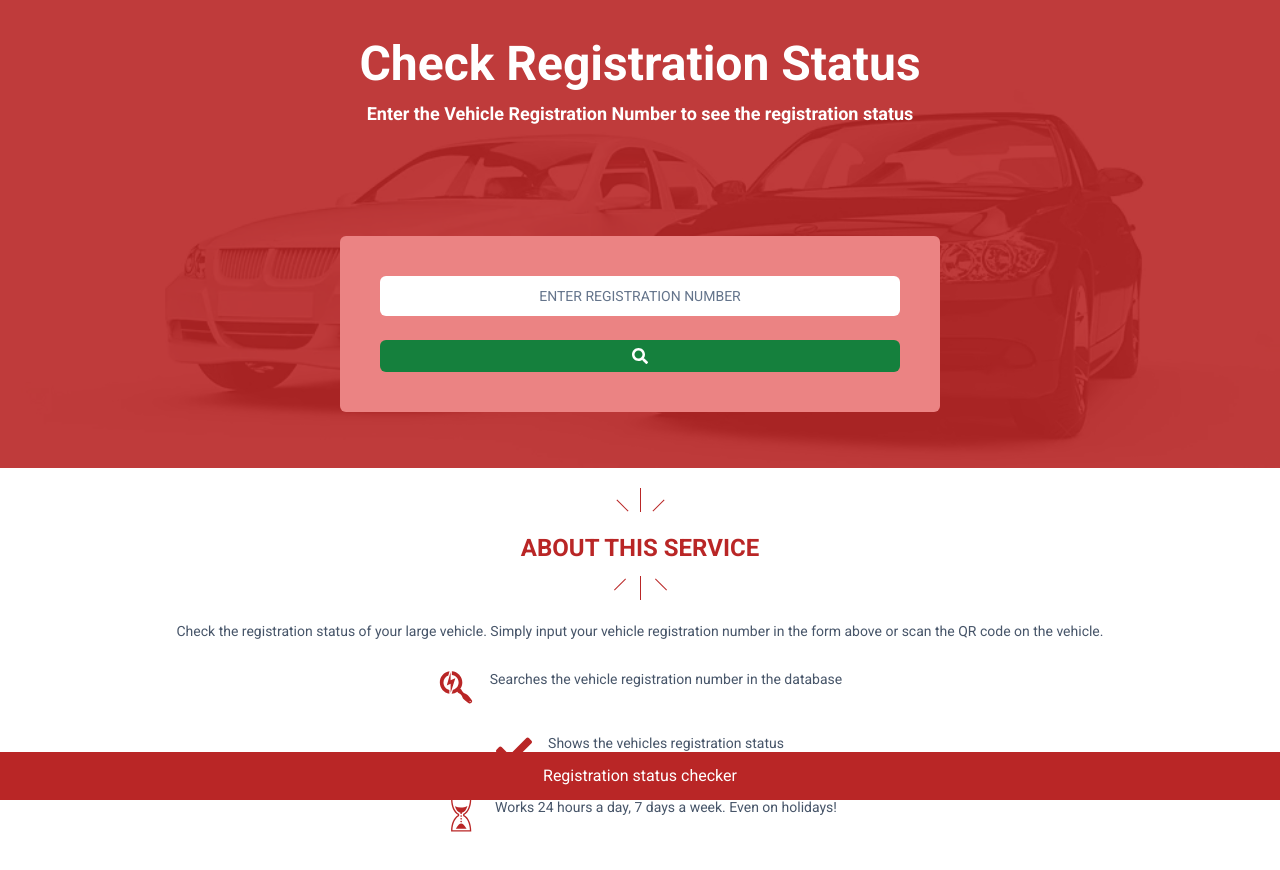
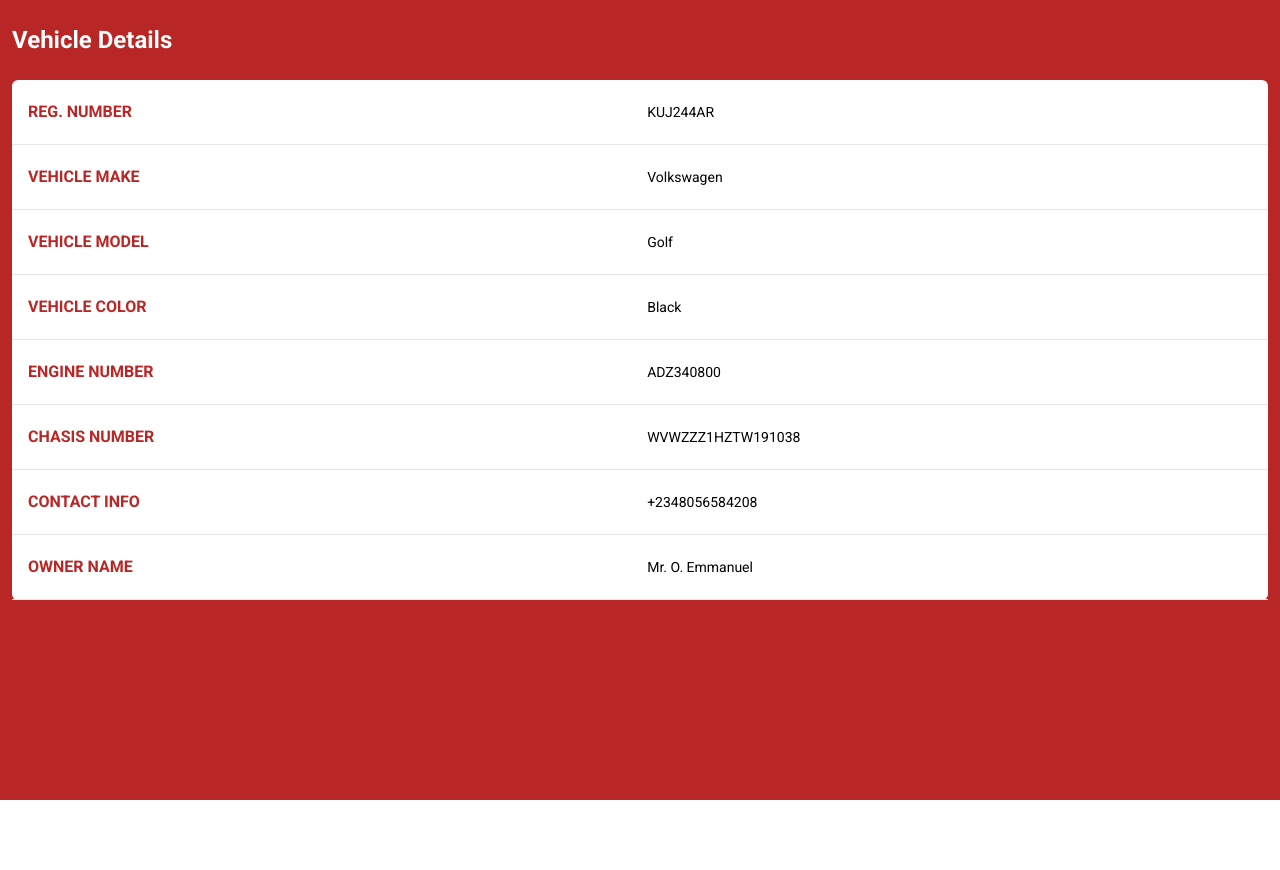
Before and after one commit to Earthfill/Algon, a React (Vite) app: page /details in a window 1280 px wide. Shown: the top 870 px of the page. After the commit the page ends 800 px from the top, so only its background shows below. Built offline with nearby package versions, Linux system fonts and the light colour scheme.

Commit message:
details page

```diff
--- a/package.json
+++ b/package.json
@@ -12,7 +12,9 @@
   "dependencies": {
     "react": "^18.2.0",
     "react-dom": "^18.2.0",
-    "react-icons": "^4.12.0"
+    "react-icons": "^4.12.0",
+    "react-router-dom": "^6.20.0",
+    "react-spinners": "^0.13.8"
   },
   "devDependencies": {
     "@types/react": "^18.2.37",
--- a/src/App.jsx
+++ b/src/App.jsx
@@ -1,13 +1,16 @@
-import About from "./components/About"
-import Checker from "./components/Checker"
-import Footer from "./components/Footer"
+import { BrowserRouter, Route, Routes } from "react-router-dom"
+import Home from "./pages/Home"
+import Details from "./pages/Details"
 
 function App() {
   return (
     <div>
-      <Checker />
-      <About />
-      <Footer />
+      <BrowserRouter>
+        <Routes>
+          <Route path="/" element={<Home />} />
+          <Route path="/details" element={<Details />} />
+        </Routes>
+      </BrowserRouter>
     </div>
   )
 }
--- a/src/components/About.jsx
+++ b/src/components/About.jsx
@@ -27,7 +27,7 @@ const About = () => {
           <span className="text-red text-4xl"><FaCheck /></span>
           <span className="justify-start">Shows the vehicles registration status</span>
         </div>
-        <div className="flex xl:justify-center items-start  gap-4 text-slate-600 pt-7 pb-20">
+        <div className="flex xl:justify-center items-start  gap-4 text-slate-600 pt-7">
           <span className="text-red text-4xl"><GiSandsOfTime /></span>
           <span className="justify-start">Works 24 hours a day, 7 days a week. Even on holidays!</span>
         </div>
--- a/src/components/Checker.jsx
+++ b/src/components/Checker.jsx
@@ -1,4 +1,5 @@
 import { FaSearch } from "react-icons/fa";
+import { Link } from "react-router-dom";
 
 const Checker = () => {
   return (
@@ -9,7 +10,7 @@ const Checker = () => {
         <div className="xl:w-[600px] xl:mx-auto rounded-md mt-20 mx-14 bg-pale-red">
           <form action="" className="xl:p-10 p-6 flex flex-col gap-6">
             <input placeholder="ENTER REGISTRATION NUMBER" className="xl:outline-none xl:pl-2 rounded-md py-2 text-black placeholder:text-slate-500 placeholder:text-sm placeholder:font-bolder placeholder:text-center outline-orange-400 px-2" />
-            <button className="xl:cursor-pointer hover:scale-105 hover:transform transition:transform duration-300 flex justify-center bg-green-700 rounded-md font-extrabold p-2"> <FaSearch /></button>
+            <Link to='/details' className="xl:cursor-pointer hover:scale-105 hover:transform transition:transform duration-300 flex justify-center bg-green-700 rounded-md font-extrabold p-2"> <FaSearch /></Link>
           </form>
         </div>
       </div>
--- a/src/components/Footer.jsx
+++ b/src/components/Footer.jsx
@@ -1,6 +1,6 @@
 const Footer = () => {
   return (
-    <div className="py-3 xl:mt-12 fixed bottom-0 w-full mt-20 bg-royal-red text-white text-center">
+    <div className="py-3 xl:fixed xl:bottom-0 xl:w-full mt-20 bg-royal-red text-white text-center">
       Registration status checker
     </div>
   )
--- /dev/null
+++ b/src/pages/Details.jsx
@@ -0,0 +1,84 @@
+import { FaCheck } from "react-icons/fa"
+import { IoClose } from "react-icons/io5";
+
+const Details = () => {
+  return (
+    <div className="bg-royal-red h-screen overflow-hidden">
+      {/* <div className="flex flex-col items-center justify-center h-screen">
+        <div className="text-green-700 text-8xl pb-5"><FaCheck /></div>
+        <div>This vehicle is registered!</div>
+        <button className="bg-green-700 px-4 py-2 text-white mt-20">OK</button>
+      </div> */}
+      {/* <div className="flex flex-col items-center justify-center h-screen">
+        <div className="text-red text-8xl pb-5"><IoClose /></div>
+        <div>This vehicle is not registered!</div>
+        <button className="bg-red px-4 py-2 text-white mt-20">CLOSE</button>
+      </div> */}
+      <div>
+        <div className="pl-3 text-2xl text-white font-bold py-6">Vehicle Details</div>
+        {/* <div className="flex">
+          <div className="flex flex-col gap-5 pl-10 pt-10 pb-96">
+            <div className="text-red font-bold border-b pb-3">REGISTRATION NUMBER</div>
+            <div className="text-red font-bold border-b pb-3">VEHICLE MAKE</div>
+            <div className="text-red font-bold border-b pb-3">VEHICLE MODEL</div>
+            <div className="text-red font-bold border-b pb-3">VEHICLE COLOR</div>
+            <div className="text-red font-bold border-b pb-3">ENGINE NUMBER</div>
+            <div className="text-red font-bold border-b pb-3">CHASIS NUMBER</div>
+            <div className="text-red font-bold border-b pb-3">CONTACT INFORMATION</div>
+            <div className="text-red font-bold pb-3">OWNER NAME</div>
+          </div>
+          <div className="flex flex-col gap-5 pr-10 pt-10 pb-96">
+            <div className="text-half-transparent border-b pb-3">KUJ244AR</div>
+            <div className="text-half-transparent border-b pb-3">Volkswagen</div>
+            <div className="text-half-transparent border-b pb-3">Golf</div>
+            <div className="text-half-transparent border-b pb-3">Black</div>
+            <div className="text-half-transparent border-b pb-3">ADZ340800</div>
+            <div className="text-half-transparent border-b pb-3">WVWZZZ1HZTW191038</div>
+            <div className="text-half-transparent border-b pb-3">+2348056584208</div>
+            <div className="text-half-transparent border-b pb-3">Mr. O. Vincent</div>
+          </div>
+        </div> */}
+        <div className="px-3">
+          <table className="min-w-full bg-white rounded-md border-gray-300">
+            <tbody className="whitespace-nowrap">
+              <tr className="border-b">
+                <th className="py-5 px-4 text-red text-left">REG. NUMBER</th>
+                <td className="text-sm">KUJ244AR</td>
+              </tr>
+              <tr className="border-b">
+                <th className="py-5 px-4 text-red text-left">VEHICLE MAKE</th>
+                <td className="text-sm">Volkswagen</td>
+              </tr>
+              <tr className="border-b">
+                <th className="py-5 px-4 text-red text-left">VEHICLE MODEL</th>
+                <td className="text-sm">Golf</td>
+              </tr>
+              <tr className="border-b">
+                <th className="py-5 px-4 text-red text-left">VEHICLE COLOR</th>
+                <td className="text-sm">Black</td>
+              </tr>
+              <tr className="border-b">
+                <th className="py-5 px-4 text-red text-left">ENGINE NUMBER</th>
+                <td className="text-sm">ADZ340800</td>
+              </tr>
+              <tr className="border-b">
+                <th className="py-5 px-4 text-red text-left">CHASIS NUMBER</th>
+                <td className="text-sm">WVWZZZ1HZTW191038</td>
+              </tr>
+              <tr className="border-b">
+                <th className="py-5 px-4 text-red text-left">CONTACT INFO</th>
+                <td className="text-sm">+2348056584208</td>
+              </tr>
+              <tr className="border-b">
+                <th className="py-5 px-4 text-red text-left">OWNER NAME</th>
+                <td className="text-sm">Mr. O. Emmanuel</td>
+              </tr>
+            </tbody>
+          </table>
+        </div>
+      </div>
+    </div>
+  )
+}
+
+export default Details
--- /dev/null
+++ b/src/pages/Home.jsx
@@ -0,0 +1,15 @@
+import About from "../components/About"
+import Checker from "../components/Checker"
+import Footer from "../components/Footer"
+
+const Home = () => {
+  return (
+    <div className="">
+      <Checker />
+      <About />
+      <Footer />
+    </div>
+  )
+}
+
+export default Home
--- a/tailwind.config.js
+++ b/tailwind.config.js
@@ -17,6 +17,7 @@ export default {
         "light-gray": "#F7F7F7",
         "royal-red": "#B92626",
         "pale-red": "#EB8383",
+        "light-red": "#FFF6F6",
         "half-transparent": "rgba(0, 0, 0, 0.5)",
       },
       width: {
```
Also changed, not shown: 1 other file (tests, documents, lock files or other folders).
